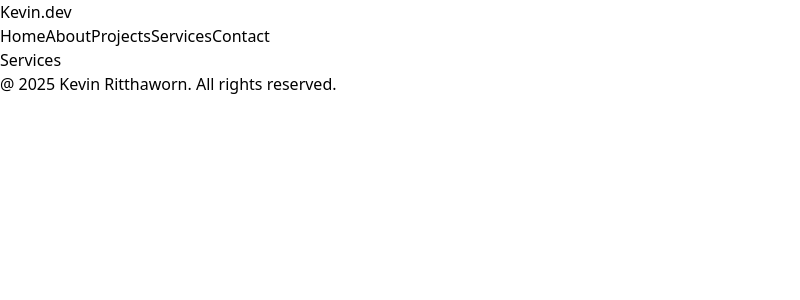
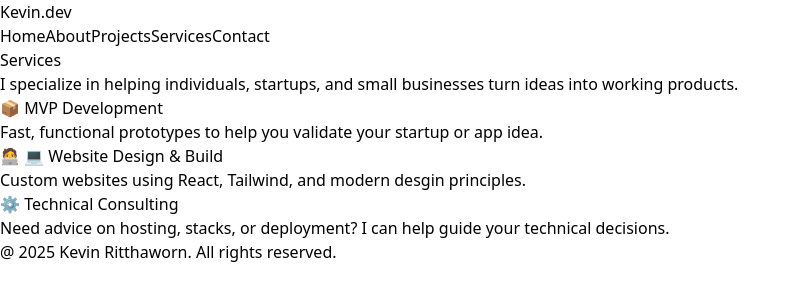
Before and after one commit to RJK3vin/personal-portfolio, a React (Vite) app: page /services in a window 1280 px wide. Shown: the top 300 px of the page, without its empty margins (0-800 px from the left). Built offline with nearby package versions, Linux system fonts and the light colour scheme.

Commit message:
updated about me, contact, and services info

```diff
--- a/src/pages/About.tsx
+++ b/src/pages/About.tsx
@@ -1,8 +1,8 @@
 export default function About() {
     return (
-        <div className = "p-6 text-white">
-            <h1 className = "text-3xl font-bold mb-4">About Me</h1>
-            <p>I'm a software developer focused on building modern, clean web applications. I specialize in React, TypeScript, and full-stack MVP development.</p>
+        <div className = "flex-1 p-6 max-w-2xl mx-auto">
+            <h1 className = "text-4xl font-bold mb-4">About Me</h1>
+            <p className = "text-lg">I'm Kevin Ritthaworn - a software engineer focused on crafting useful, fast, and scalable digital tools. Whether it's building a slick frontend, launching an MVP, or helping clients grow, I bring solid code and business-minded thinking to every project.</p>
         </div>
     )
 }
--- a/src/pages/Contact.tsx
+++ b/src/pages/Contact.tsx
@@ -1,7 +1,14 @@
 export default function Contact() {
     return (
-        <div className = "p-6 text-white">
-            <h1 className = "text-3xl font-bold mb-4">Contact</h1>
+        <div className = "flex-1 p-6 max-w-2xl mx-auto text-center">
+            <h1 className = "text4xl font-bold mb-6">Let's Work Together</h1>
+            <p className = "text-lg mb-4">I'm open to freelance projects, collaborations, or long-term partnerships. Feel free to reach out!</p>
+            <p className = "mb-2">
+                📧 Email: <a href= "mailto:rj.ritthaworn@icloud.com" className = "text-blue-400 underline">rj.ritthaworn@icloud.com</a>
+            </p>
+            <p>
+                🔗 Github: <a href = "https://github.com/RJK3vin" className = "text-blue-400 underline">github.com/RJK3vin</a>
+            </p>
         </div>
     )
 }
--- a/src/pages/Services.tsx
+++ b/src/pages/Services.tsx
@@ -1,7 +1,23 @@
 export default function Services() {
     return (
-        <div className = "p-6 text-white">
-            <h1 className = "text-3xl font-bold mb-4">Services</h1>
+        <div className = "flex-1 p-6 max-w-3xl mx-auto">
+            <h1 className = "text-4xl font-bold mb-4">Services</h1>
+            <p className = "mb-6 text-lg">I specialize in helping individuals, startups, and small businesses turn ideas into working products.</p>
+            <ul className = "space-y-4">
+                <li>
+                    <h2 className = "text-2xl font-semibold">📦 MVP Development</h2>
+                    <p className = "text-gray-300">Fast, functional prototypes to help you validate your startup or app idea.</p>
+                </li>
+                <li>
+                    <h2 className = "text-2xl font-semibold">🧑‍💻 💻 Website Design & Build</h2>
+                    <p className = "text-gray-300">Custom websites using React, Tailwind, and modern desgin principles.</p>
+                </li>
+                <li>
+                    <h2 className = "text-2xl font-semibold">⚙️ Technical Consulting</h2>
+                    <p className = "text-gray-300">Need advice on hosting, stacks, or deployment? I can help guide your technical decisions.</p>
+                </li>
+            </ul>
+
         </div>
     )
 }
```
